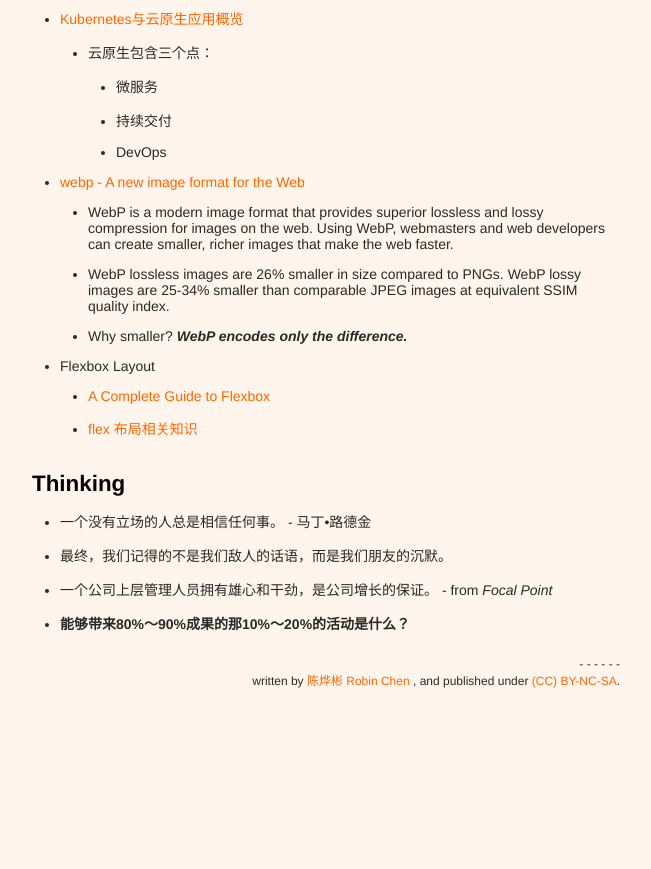
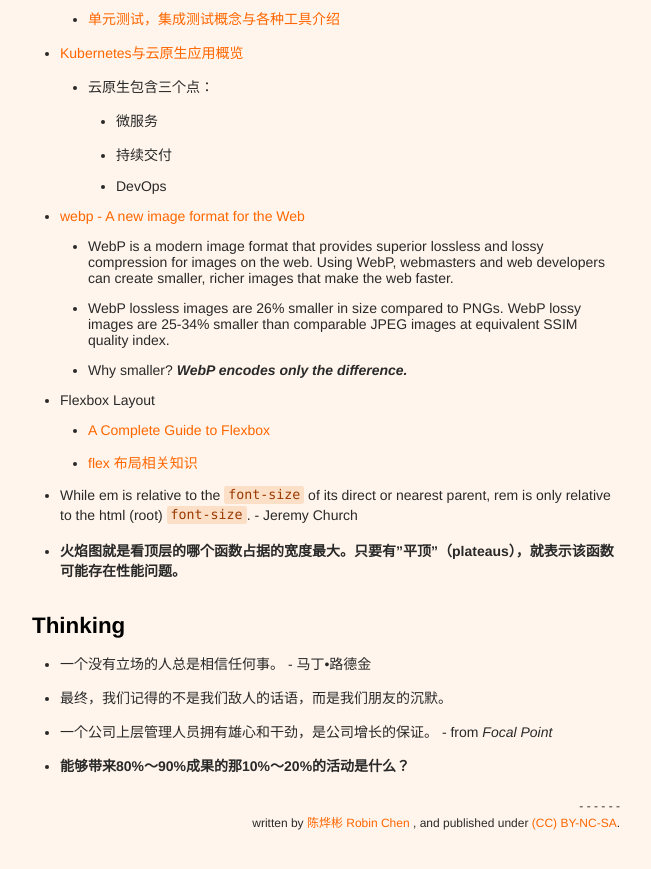
Before and after one commit to xianyuxmu/xianyuxmu.github.io, a Jekyll site: the page built from _posts/2017-11-01-monthly-reading.md, in a window 1280 px wide and 900 px high, scrolled down 2581 px. Shown: the top 869 px of the window, without its empty margins (314-965 px from the left). Built offline with Jekyll 4.4.1, drawn with Linux system fonts in a browser that asks for light colours; comment, search, counter and statistics services are not loaded; before the commit the page ends 3339 px from its top, so only the background shows below that; some of the changed text lies outside the part shown.

Commit message:
Reading of 16 Nov. 2017

```diff
--- a/_posts/2017-11-01-monthly-reading.md
+++ b/_posts/2017-11-01-monthly-reading.md
@@ -31,6 +31,7 @@
 	- [中国人民银行征信中心 - 常见问题解答](http://www.pbccrc.org.cn/zxzx/kefzx/201401/9435199b9a284116b89b27faa6c9408d.shtml)
 	- [企业信用报告（自主查询版）样本](http://www.pbccrc.org.cn/zxzx/qyzx/201401/9d21885d4aca4865816d9ed223ce2b74.shtml)
 	- [征信基本概念](http://www.pbccrc.org.cn/zxzx/zxzs/201401/87814073facf4b9795480d40fd626467.shtml)
+- [技术教育的兴起](http://www.ruanyifeng.com/blog/2017/11/technology-training.html) - 好久不看阮一峰老师文章。这文章值得一读。
 
 ## Marketing
 
@@ -90,6 +91,8 @@
 - Flexbox Layout
 	- [A Complete Guide to Flexbox](https://css-tricks.com/snippets/css/a-guide-to-flexbox/)
 	- [flex 布局相关知识](https://github.com/wy-ei/notebook/issues/14)
+- While em is relative to the `font-size` of its direct or nearest parent, rem is only relative to the html (root) `font-size`. - Jeremy Church
+- **火焰图就是看顶层的哪个函数占据的宽度最大。只要有"平顶"（plateaus），就表示该函数可能存在性能问题。**
 
 
 ## Thinking
```
